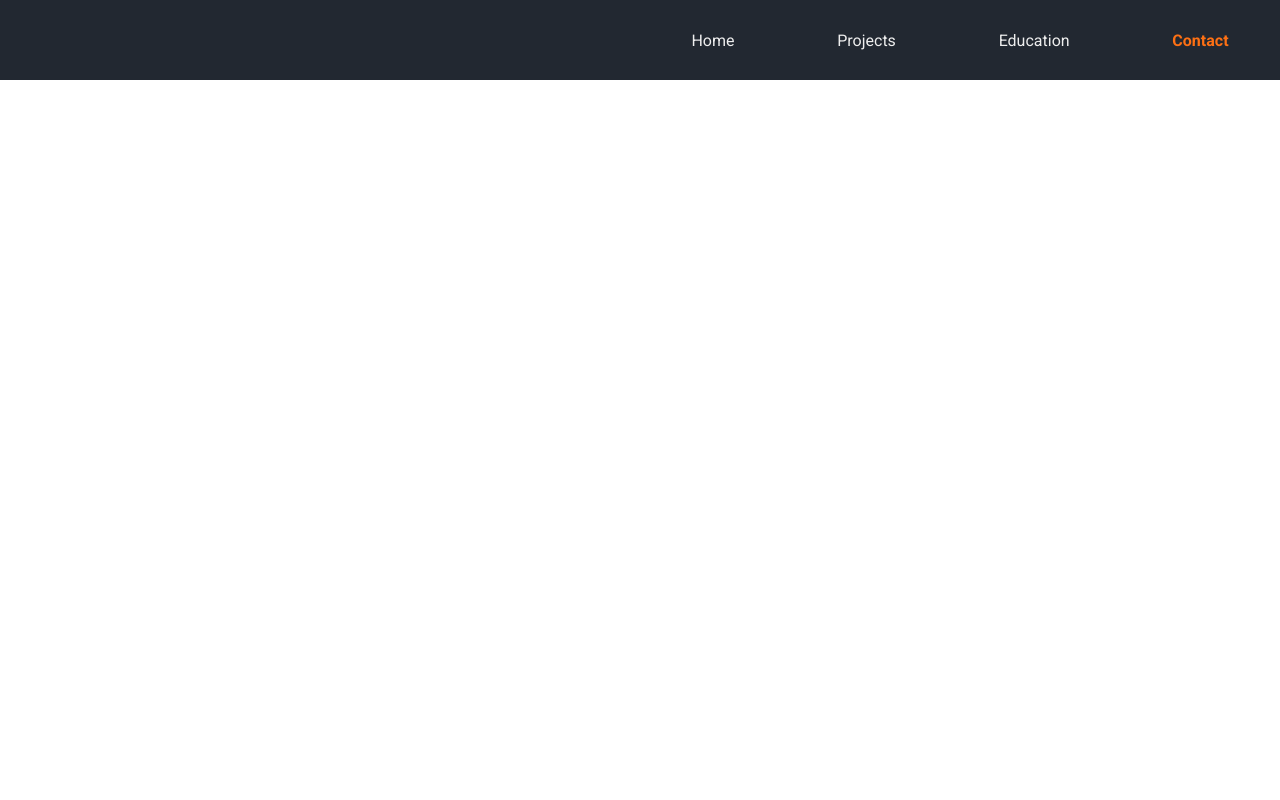
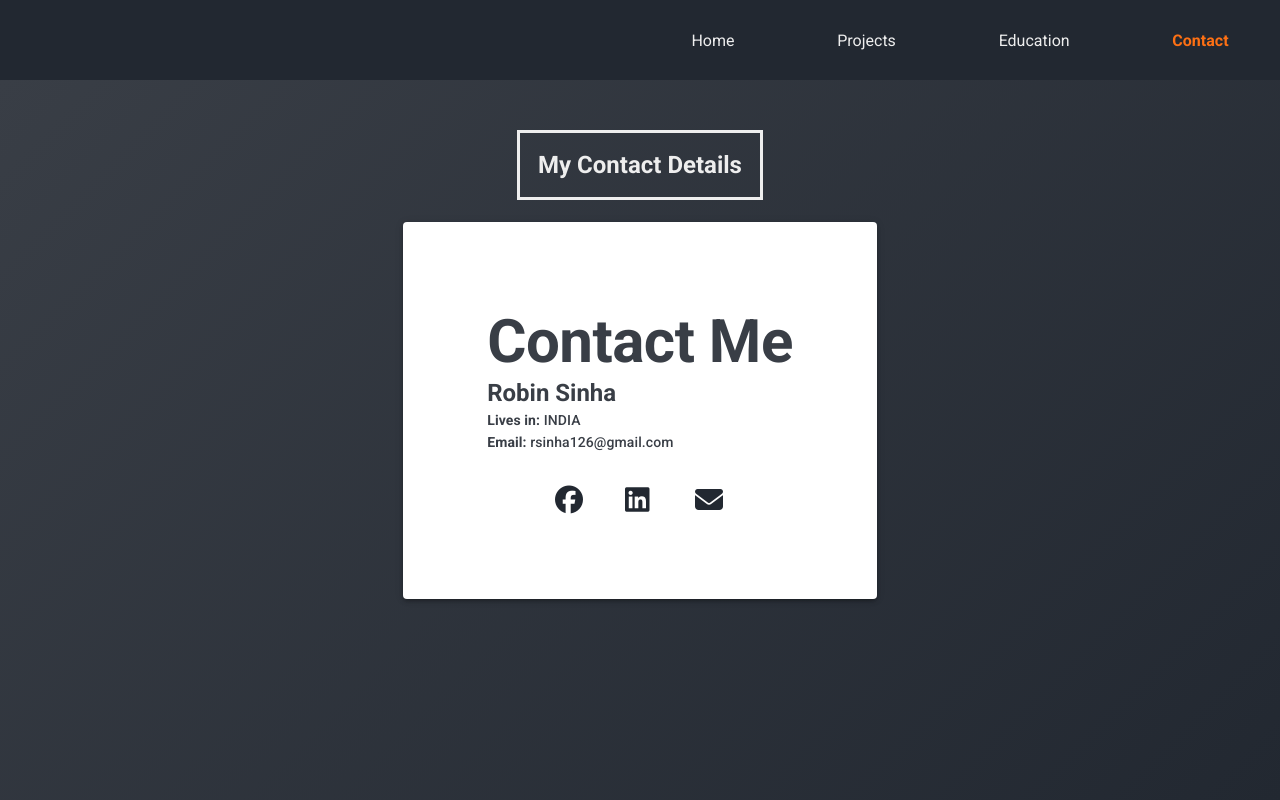
Before and after one commit to robin2897/robinsinha_portfolio, a React (Create React App) app: page /contact in a window 1280 px wide. Built offline with nearby package versions, Linux system fonts and the light colour scheme; what scrollmagic-plugin-gsap would draw is missing.

Commit message:
contact page

```diff
--- a/src/pages/contact/contact-component.js
+++ b/src/pages/contact/contact-component.js
@@ -1,10 +1,85 @@
 import React from 'react'
+import { Typography, Paper, ThemeProvider, Grid } from "@material-ui/core";
+import { TweenMax, Bounce } from "gsap";
+
+import { customMaterialTheme } from "../../MaterialUiTheme";
+
 import './contact.scss'
 
 export class ContactComponent extends React.Component {
+    constructor(props) {
+        super(props);
+
+        this.descriptionElement = null;
+        this.cardElement = null;
+    }
+
+    componentDidMount() {
+        TweenMax.fromTo(this.descriptionElement, 1.6, {opacity: 0, y: 50}, {opacity: 1, y: 0}).play();
+        TweenMax.fromTo(this.cardElement, 1.6, {opacity: 0, y: 50}, {opacity: 1, y: 0, onComplete: cardComplete}).play();
+
+        function cardComplete() {
+            TweenMax.fromTo(".contact-social-link-container", 1.5, {transform: 'translateY(100px)', opacity:0}, {ease: Bounce.easeOut, transform: 'translateY(0px)', opacity:1}).play();
+        }
+    }
+
     render() {
+        var timelineTheme = customMaterialTheme();
         return (
-            <div>ContactComponent</div>
+            <section className="contact-landing">
+                <div className="contact-container">
+                    <div className="contact-content">
+                        <Grid container spacing={2} direction="row" justify="space-around" alignItems="center">
+                            <Grid item>
+                                <div className="contact-description" ref={div => this.descriptionElement = div}>
+                                    <h1>My Contact Details</h1>
+                                </div>
+                            </Grid>
+                            <Grid item lg={12} container className="contact-me-container">
+                                <ThemeProvider theme={timelineTheme}>
+                                    <Paper elevation={3} className="contact-timeline-card" ref={div => this.descriptionElement = div}>
+                                        <Typography variant="h2" component="h1">
+                                            <b>Contact Me</b>
+                                        </Typography>
+                                        <Typography variant="h5" component="h2">
+                                            <b>Robin Sinha</b>
+                                        </Typography>
+                                        <Typography variant="subtitle2">
+                                            <b>Lives in:</b> INDIA
+                                        </Typography>
+                                        <Typography variant="subtitle2">
+                                            <b>Email:</b> rsinha126@gmail.com
+                                        </Typography>
+                                        <Grid container direction="row" spacing={5} justify="center" alignItems="center" className="contact-link-container">
+                                            <Grid item className="contact-social-link-container">
+                                                <Typography variant="body2" color="textPrimary">
+                                                    <a className="contact-social-link" href="https://www.facebook.com/robin2897" target="_blank" rel="noopener noreferrer">
+                                                        <i className="fab fa-facebook fa-2x icon-social"></i>
+                                                    </a>
+                                                </Typography>
+                                            </Grid>
+                                            <Grid item className="contact-social-link-container">
+                                                <Typography variant="body2" color="textSecondary">
+                                                    <a className="contact-social-link" href="https://www.linkedin.com/in/rsinha126/" target="_blank" rel="noopener noreferrer">
+                                                        <i className="fab fa-linkedin fa-2x icon-social"></i>
+                                                    </a>
+                                                </Typography>
+                                            </Grid>
+                                            <Grid item className="contact-social-link-container">
+                                                <Typography variant="body2" color="textSecondary">
+                                                    <a className="contact-social-link" href="mailto:rsinha126@gmail.com">
+                                                        <i className="fas fa-envelope fa-2x icon-social"></i>
+                                                    </a>
+                                                </Typography>
+                                            </Grid>
+                                        </Grid>
+                                    </Paper>
+                                </ThemeProvider>
+                            </Grid>
+                        </Grid>
+                    </div>
+                </div>
+            </section>
         );
     }
 }
--- a/src/pages/contact/contact.scss
+++ b/src/pages/contact/contact.scss
@@ -0,0 +1,70 @@
+@import "../../scss/_colors.scss";
+@import '../../scss/_screen.scss';
+@import '../../scss/_shared.scss';
+
+.contact-landing {
+    margin-top: 10vh;
+    height: 90vh;
+    width: 100%;
+    overflow-x: hidden;
+}
+
+.contact-container {
+    height: 100%;
+    padding: 0px 100px;
+    flex-grow: 1;
+    padding-top: 50px !important;
+}
+
+.contact-description {
+    color: $accent-darker-color;
+    z-index: 1000;
+    h1 {
+        width: fit-content;
+        padding: 18px;
+        border: solid medium $accent-darker-color;
+    }
+}
+
+.contact-timeline-card {
+    margin-top: 6px;
+    padding: 84px;
+    opacity: 1;
+}
+
+.contact-me-container {
+    display: flex;
+    justify-content: center;
+}
+
+@media only screen and (max-width: $screen-medium) {
+    .contact-container {
+        width: 100%;
+        padding: 8px 8px !important;
+        height: fit-content;
+    }
+}
+
+.contact-social-link-container {
+    opacity: 0;
+}
+
+.contact-social-link {
+    color: $primary-color;
+    text-decoration: none;
+    &:hover {
+        color: $accent-color;
+    }
+}
+
+.contact-link-container {
+    padding-top: 32px;
+    padding-left: 32px;
+    padding-right: 32px;
+}
+
+@media only screen and (max-width: $screen-small) {
+    .contact-timeline-card {
+        padding: 22px;
+    }
+}
--- a/src/pages/education/education-component.js
+++ b/src/pages/education/education-component.js
@@ -7,7 +7,6 @@ import { Typography, Paper, ThemeProvider, Grid } from "@material-ui/core";
 import { TweenMax, Elastic } from "gsap";
 
 import { customMaterialTheme } from "../../MaterialUiTheme";
-
 
 import './education.scss'
 
@@ -24,7 +23,7 @@ export class EducationComponent extends React.Component {
         TweenMax.fromTo(this.timelineElement, 1.6, {opacity: 0, y: 50}, {opacity: 1, y: 0, onComplete: timelineComplete}).play();
 
         function timelineComplete() {
-            TweenMax.fromTo(".education-timeline-card", 1.5, {transform: 'translateY(100px)', opacity:0.01}, {ease: Elastic.easeOut, transform: 'translateY(0px)', opacity:1}).play();
+            TweenMax.fromTo(".education-timeline-card", 1.5, {transform: 'translateY(100px)', opacity:0}, {ease: Elastic.easeOut, transform: 'translateY(0px)', opacity:1}).play();
         }
     }
 
--- a/src/pages/home/home-component.js
+++ b/src/pages/home/home-component.js
@@ -289,7 +289,7 @@ export class HomeComponent extends React.Component {
                                     <Grid container direction="row" spacing={3} justify="center" alignItems="center">
                                         <Grid item>
                                             <Typography variant="body2" color="textSecondary">
-                                                <a className="social-link" href="mailto:rsinha126@gmail.com?subject=Hi%20Robin%20from%20your%20website">
+                                                <a className="social-link" href="mailto:rsinha126@gmail.com">
                                                     <i className="fas fa-envelope fa-2x icon-social"></i>
                                                 </a>
                                             </Typography>
--- a/src/pages/projects/projects-component.js
+++ b/src/pages/projects/projects-component.js
@@ -22,7 +22,7 @@ export class ProjectsComponent extends React.Component {
         TweenMax.from(this.timelineElement, 1.6, {x: 2000, opacity:0, onComplete: timelineComplete}).play();
 
         function timelineComplete() {
-            TweenMax.fromTo(".project-timeline-card", 1.5, {transform: 'translateY(100px)', opacity:0.01}, {ease: Bounce.easeOut, transform: 'translateY(0px)', opacity:1}).play();
+            TweenMax.fromTo(".project-timeline-card", 1.5, {transform: 'translateY(100px)', opacity:0}, {ease: Bounce.easeOut, transform: 'translateY(0px)', opacity:1}).play();
         }
     }
 
@@ -68,7 +68,7 @@ export class ProjectsComponent extends React.Component {
                                                         </ul>
                                                     </Typography>
                                                     <div className="certificate-button-container">
-                                                        <Button target="_blank" className="certificate-button" color="secondary" href="https://www.hackerrank.com/certificates/0409641a45c3">
+                                                        <Button target="_blank" className="certificate-button" color="secondary" href="https://github.com/robin2897/robinsinha_portfolio">
                                                             Source
                                                         </Button>
                                                     </div>
```
